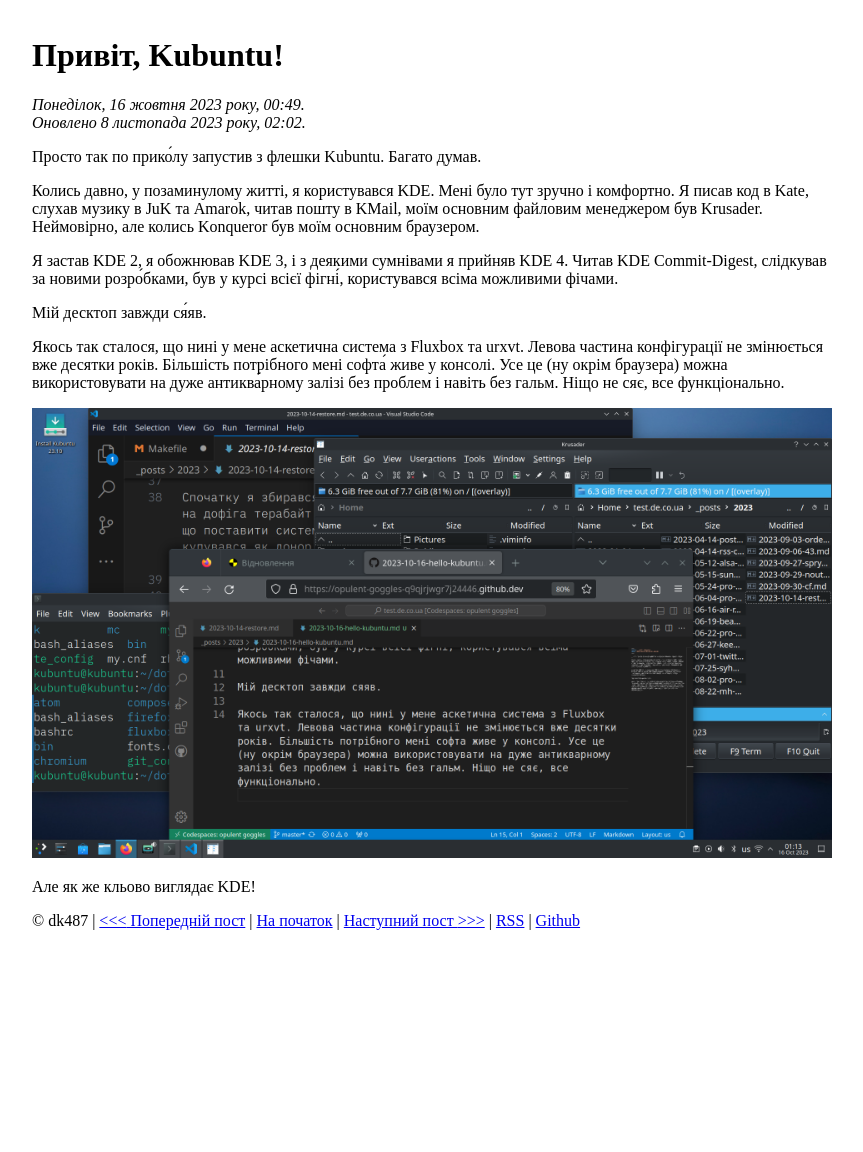
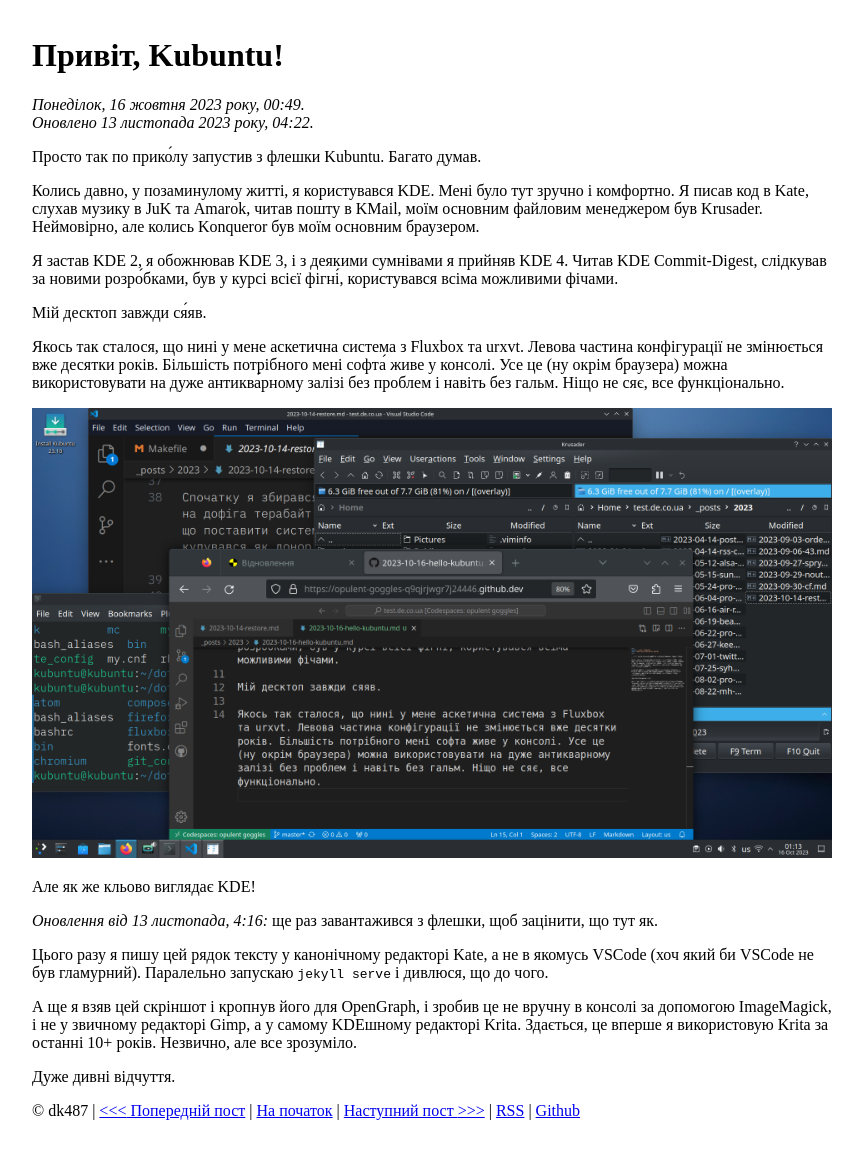
Before and after one commit to dk487/test.de.co.ua, a Jekyll site: the page built from _posts/2023/2023-10-16-hello-kubuntu.md, in a window 1280 px wide. Shown: the whole page, without its empty margins (208-1071 px from the left). Built offline with Jekyll 4.4.1, drawn with Linux system fonts in a browser that asks for light colours; before the commit the page ends 962 px from its top, so only the background shows below that.

Commit message:
Post update

```diff
--- a/_posts/2023/2023-10-16-hello-kubuntu.md
+++ b/_posts/2023/2023-10-16-hello-kubuntu.md
@@ -1,7 +1,8 @@
 ---
 title: Привіт, <span lang="en">Kubuntu</span>!
 date: 2023-10-16 00:49:59 +00:00
-mtime: 2023-11-08 02:02:50 +02:00
+mtime: 2023-11-13 04:22:47 +02:00
+opengraph: uploads/2023_kubuntu_og.jpg
 ---
 
 Просто так по прико́лу запустив з флешки <span lang="en">Kubuntu</span>. Багато думав.
@@ -17,3 +18,11 @@
 [![Знімок екрану Kubuntu](/uploads/2023_kubuntu.png)](/uploads/2023_kubuntu.png)
 
 Але як же кльово виглядає <abbr lang="en">KDE</abbr>!
+
+_Оновлення від 13 листопада, 4:16:_ ще раз завантажився з флешки, щоб зацінити, що тут як.
+
+Цього разу я пишу цей рядок тексту у канонічному редакторі Kate, а не в якомусь VSCode (хоч який би VSCode не був гламурний). Паралельно запускаю `jekyll serve` і дивлюся, що до чого.
+
+А ще я взяв цей скріншот і кропнув його для OpenGraph, і зробив це не вручну в консолі за допомогою ImageMagick, і не у звичному редакторі Gimp, а у самому KDEшному редакторі Krita. Здається, це вперше я використовую Krita за останні 10+ років. Незвично, але все зрозуміло.
+
+Дуже дивні відчуття.
```
Also changed, not shown: _uploads/2023_kubuntu_og.jpg (added).
